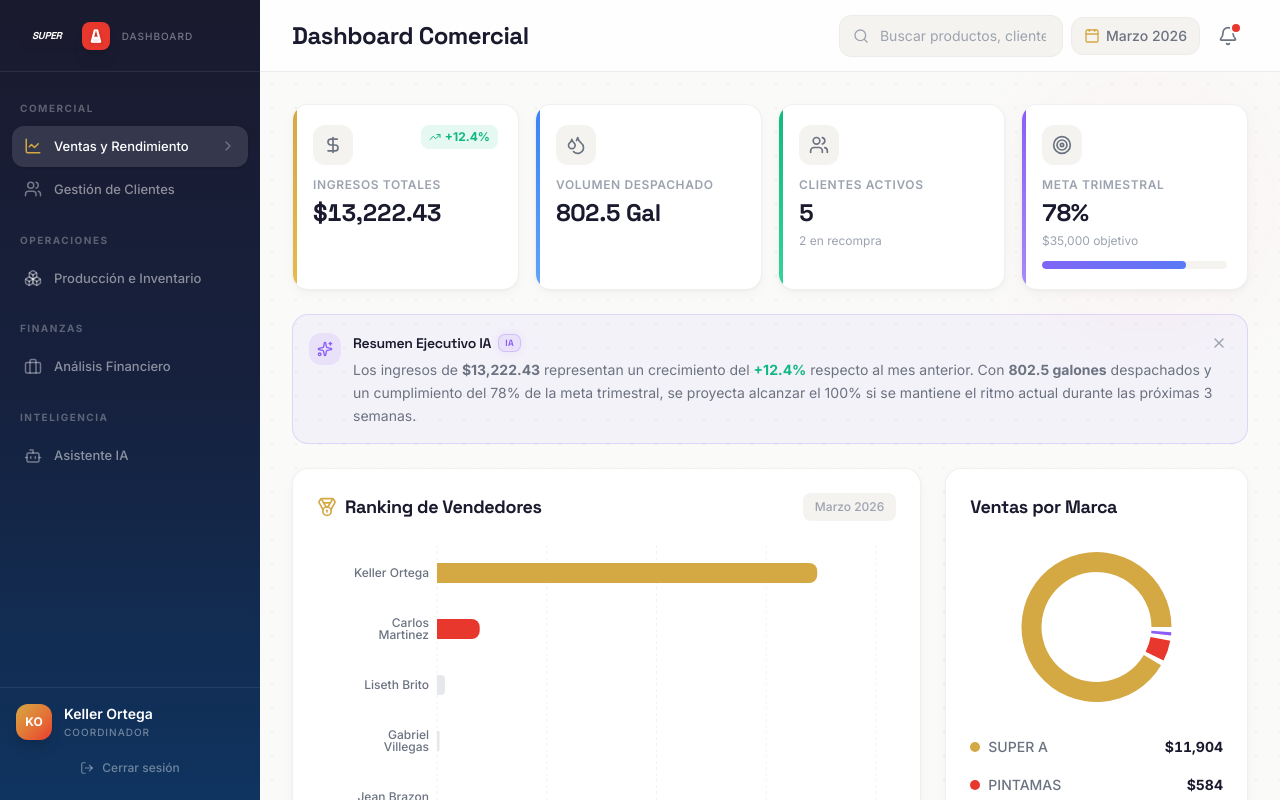
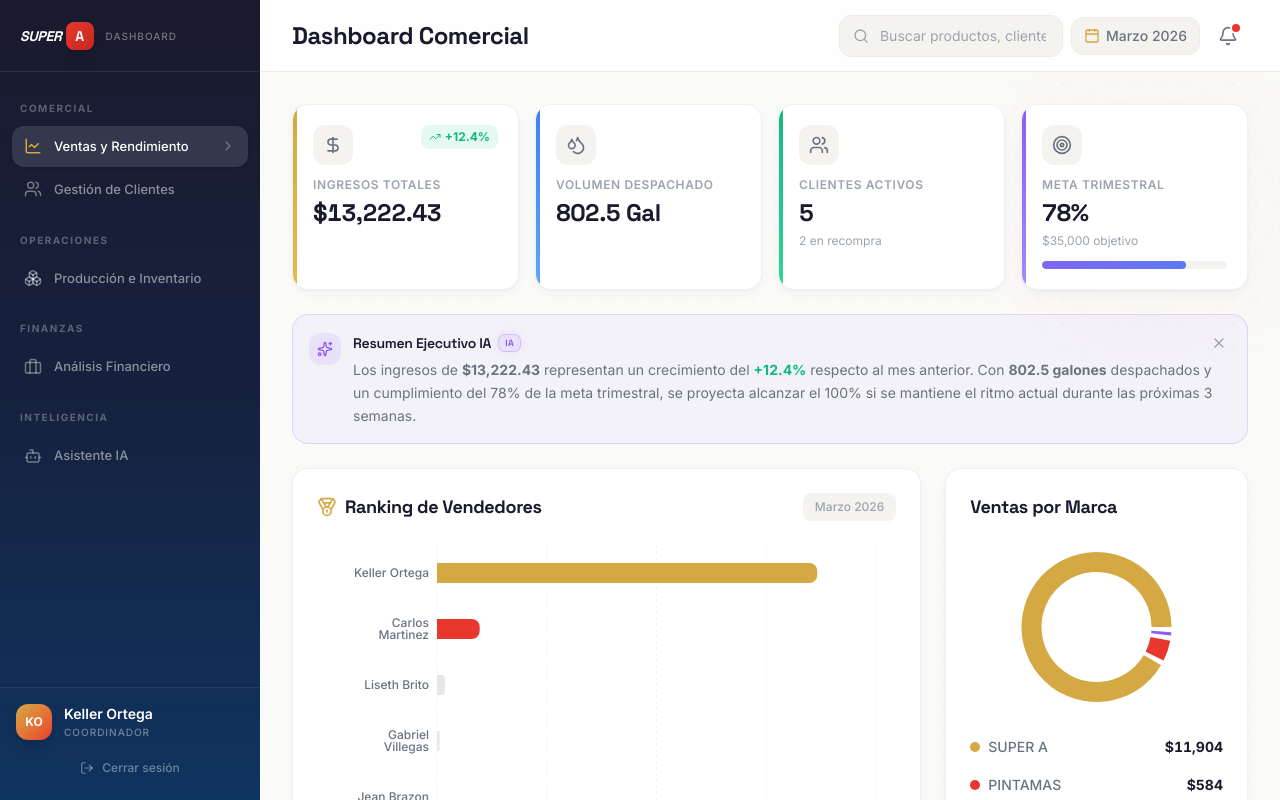
Before and after one commit to Nico317-ux/demo-2026-3-30, a React (Vite) app: page /login in a window 1280 px wide. Both pictures are taken after a click on the button "Iniciar Sesión". Built offline with nearby package versions, Linux system fonts and the light colour scheme.

Commit message:
nueva version

```diff
--- a/src/components/shared/LogoBrand.tsx
+++ b/src/components/shared/LogoBrand.tsx
@@ -8,80 +8,81 @@ interface LogoBrandProps {
 
 /**
  * Pure CSS recreation of the Super A brand logo.
- * Navy banner with "SUPER" in white italic + red stylized "A" with white triangle.
+ * "SUPER" in italic + red "A" badge.
  */
 export function LogoBrand({ size = 'md', className, showText = true }: LogoBrandProps) {
   const sizes = {
-    sm: { h: 'h-8', textSize: 'text-[10px]', aSize: 'text-lg', aW: 'w-7 h-7' },
-    md: { h: 'h-10', textSize: 'text-xs', aSize: 'text-xl', aW: 'w-9 h-9' },
-    lg: { h: 'h-14', textSize: 'text-sm', aSize: 'text-3xl', aW: 'w-12 h-12' },
-    xl: { h: 'h-20', textSize: 'text-lg', aSize: 'text-5xl', aW: 'w-18 h-18' },
+    sm: { superText: 'text-sm', aBox: 'w-7 h-7', aText: 'text-sm', gap: 'gap-1' },
+    md: { superText: 'text-lg', aBox: 'w-9 h-9', aText: 'text-base', gap: 'gap-1.5' },
+    lg: { superText: 'text-2xl', aBox: 'w-11 h-11', aText: 'text-xl', gap: 'gap-2' },
+    xl: { superText: 'text-4xl', aBox: 'w-16 h-16', aText: 'text-3xl', gap: 'gap-3' },
   };
   const s = sizes[size];
 
   return (
-    <div className={cn("flex items-center gap-0", className)}>
-      {/* Navy banner with SUPER text */}
+    <div className={cn("flex items-center", s.gap, className)}>
       {showText && (
-        <div className={cn(
-          "flex items-center bg-brand-charcoal px-3 rounded-l-lg relative overflow-hidden",
-          s.h,
-        )} style={{ clipPath: 'polygon(0 0, 100% 0, 92% 100%, 0% 100%)' }}>
         <span className={cn(
-            "font-display font-bold text-white tracking-[0.15em] uppercase italic pr-2",
-            s.textSize,
+          "font-display font-extrabold text-white uppercase italic tracking-wide select-none",
+          s.superText,
         )}>
           SUPER
         </span>
+      )}
+      <div className={cn(
+        "flex items-center justify-center bg-gradient-to-br from-brand-red to-[#c42820] rounded-lg shadow-lg",
+        s.aBox,
+      )}>
+        <span className={cn(
+          "font-display font-extrabold text-white leading-none select-none",
+          s.aText,
+        )}>
+          A
+        </span>
       </div>
-      )}
-      {/* Red A */}
-      <SuperA className={s.aW} textClass={s.aSize} />
     </div>
   );
 }
 
 /**
- * The iconic red "A" with white triangle cutout.
+ * Hero "SUPER" + Spinning "A" lockup for the login page.
+ * "SUPER" is styled text, "A" is a 3D spinning cube.
  */
-export function SuperA({ className, textClass, spin = false }: { className?: string; textClass?: string; spin?: boolean }) {
+export function HeroBrandLockup() {
   return (
-    <div className={cn(
-      "relative flex items-center justify-center bg-brand-red rounded-lg shadow-lg",
-      spin && "animate-spin-y",
-      className,
-    )}>
-      {/* The A letter */}
-      <span className={cn(
-        "font-display font-extrabold text-white leading-none select-none",
-        textClass || "text-xl",
-      )} style={{ textShadow: '0 2px 4px rgba(0,0,0,0.2)' }}>
-        A
-      </span>
-      {/* White triangle cutout overlay (the hole in the A) */}
-      <div className="absolute bottom-[22%] left-1/2 -translate-x-1/2 border-l-[5px] border-r-[5px] border-b-[7px] border-l-transparent border-r-transparent border-b-white/90" />
-    </div>
-  );
-}
-
-/**
- * Hero spinning A for login page — a large red A that rotates on its Y axis.
- */
-export function SpinningHeroA() {
-  return (
-    <div className="perspective-[800px] inline-flex">
-      <div className="w-28 h-28 relative animate-spin-y-slow">
-        <div className="w-full h-full bg-gradient-to-br from-brand-red to-[#c42820] rounded-2xl flex items-center justify-center shadow-2xl"
+    <div className="flex items-center justify-center gap-5 animate-fade-in-up">
+      {/* SUPER text */}
+      <span
+        className="text-6xl font-display font-extrabold text-white uppercase italic tracking-wider select-none"
         style={{
-            boxShadow: '0 0 60px rgba(232,55,45,0.3), 0 0 120px rgba(232,55,45,0.15), 0 20px 40px rgba(0,0,0,0.3)',
+          textShadow: '0 2px 20px rgba(255,255,255,0.15), 0 4px 8px rgba(0,0,0,0.3)',
         }}
       >
-          <span className="text-7xl font-display font-extrabold text-white select-none drop-shadow-lg" style={{ textShadow: '0 4px 8px rgba(0,0,0,0.3)' }}>
+        SUPER
+      </span>
+
+      {/* Spinning A */}
+      <div className="relative" style={{ perspective: '800px' }}>
+        <div className="animate-spin-y-slow" style={{ transformStyle: 'preserve-3d' }}>
+          <div
+            className="w-24 h-24 bg-gradient-to-br from-brand-red via-[#e63e35] to-[#b52a22] rounded-2xl flex items-center justify-center shadow-2xl relative overflow-hidden"
+            style={{
+              boxShadow: '0 0 40px rgba(232,55,45,0.35), 0 0 80px rgba(232,55,45,0.15), 0 12px 32px rgba(0,0,0,0.3)',
+            }}
+          >
+            {/* Inner shine */}
+            <div className="absolute inset-0 bg-gradient-to-tr from-transparent via-white/15 to-transparent pointer-events-none" />
+            {/* The letter */}
+            <span
+              className="text-6xl font-display font-black text-white leading-none select-none relative z-10"
+              style={{ textShadow: '0 3px 6px rgba(0,0,0,0.25)' }}
+            >
               A
             </span>
           </div>
-        {/* Reflection glow */}
-        <div className="absolute -inset-4 bg-brand-red/10 rounded-3xl blur-2xl -z-10" />
+        </div>
+        {/* Ambient glow underneath */}
+        <div className="absolute -bottom-3 left-1/2 -translate-x-1/2 w-20 h-5 bg-brand-red/25 rounded-full blur-xl" />
       </div>
     </div>
   );
--- a/src/pages/Login.tsx
+++ b/src/pages/Login.tsx
@@ -1,7 +1,7 @@
 import { useState } from 'react';
 import { useNavigate } from 'react-router-dom';
 import { ArrowRight, Eye, EyeOff, BarChart3, Bot, Users } from 'lucide-react';
-import { SpinningHeroA, LogoBrand } from '../components/shared/LogoBrand';
+import { HeroBrandLockup, LogoBrand } from '../components/shared/LogoBrand';
 
 export function Login() {
   const navigate = useNavigate();
@@ -30,16 +30,11 @@ export function Login() {
         <div className="absolute top-[60%] left-[20%] w-1.5 h-1.5 bg-white/20 rounded-full animate-float delay-150" />
         <div className="absolute bottom-[30%] right-[15%] w-1 h-1 bg-brand-red/30 rounded-full animate-float delay-300" />
 
-        <div className="relative z-10 text-center space-y-10 px-12 animate-fade-in-up">
-          {/* Spinning 3D red A */}
-          <div className="mx-auto">
-            <SpinningHeroA />
-          </div>
+        <div className="relative z-10 text-center space-y-8 px-12">
+          {/* SUPER + spinning A — one lockup */}
+          <HeroBrandLockup />
 
-          <div className="space-y-3">
-            <h1 className="text-5xl font-display font-bold text-white tracking-tight leading-tight">
-              Super A
-            </h1>
+          <div className="space-y-3 animate-fade-in-up delay-150" style={{ animationFillMode: 'backwards' }}>
             <div className="w-16 h-1 bg-gradient-to-r from-brand-gold to-brand-red rounded-full mx-auto" />
             <p className="text-lg text-white/60 font-light max-w-sm mx-auto">
               Plataforma inteligente de gestión empresarial
```
Lines whose indentation alone changed are shown as unchanged.
